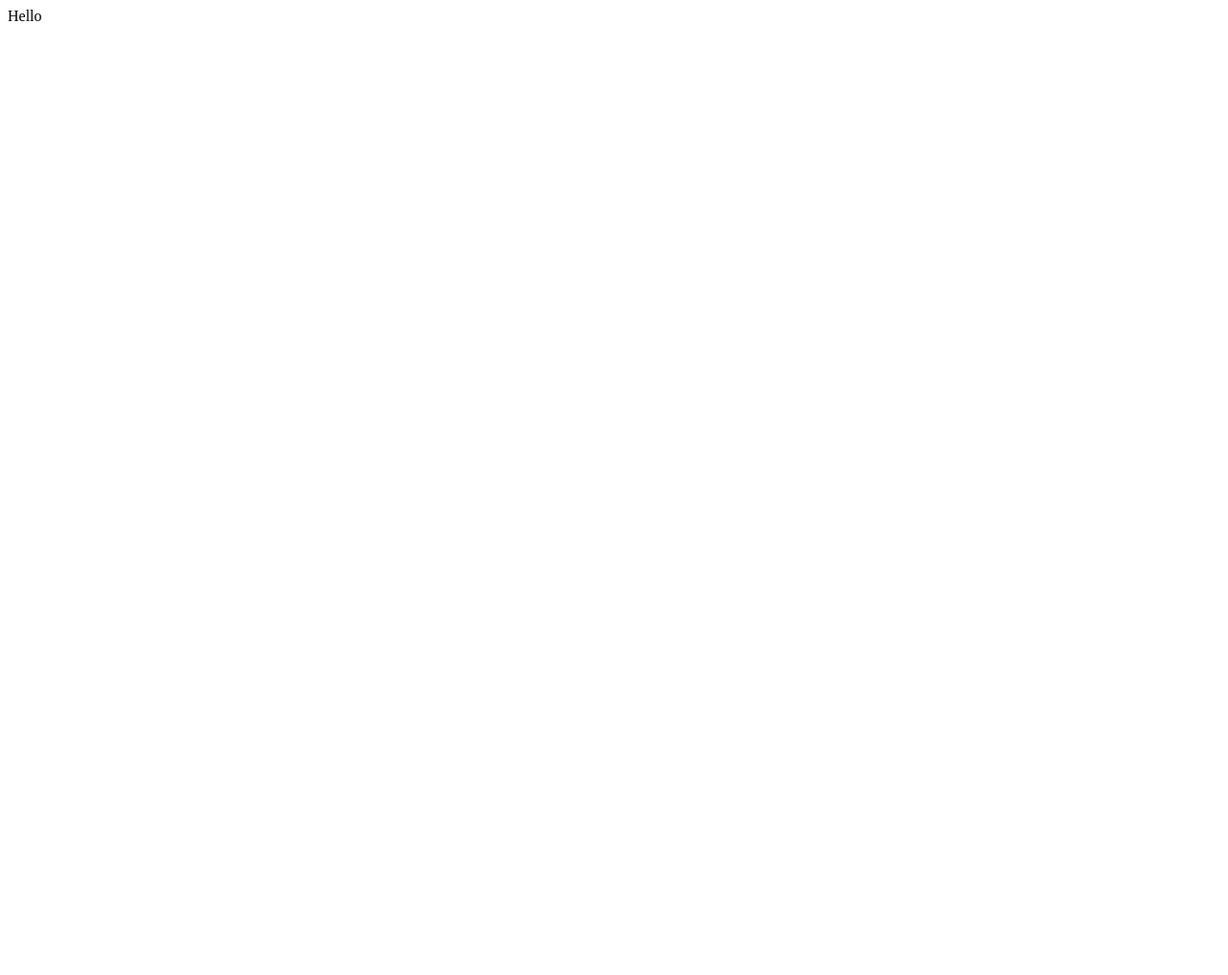
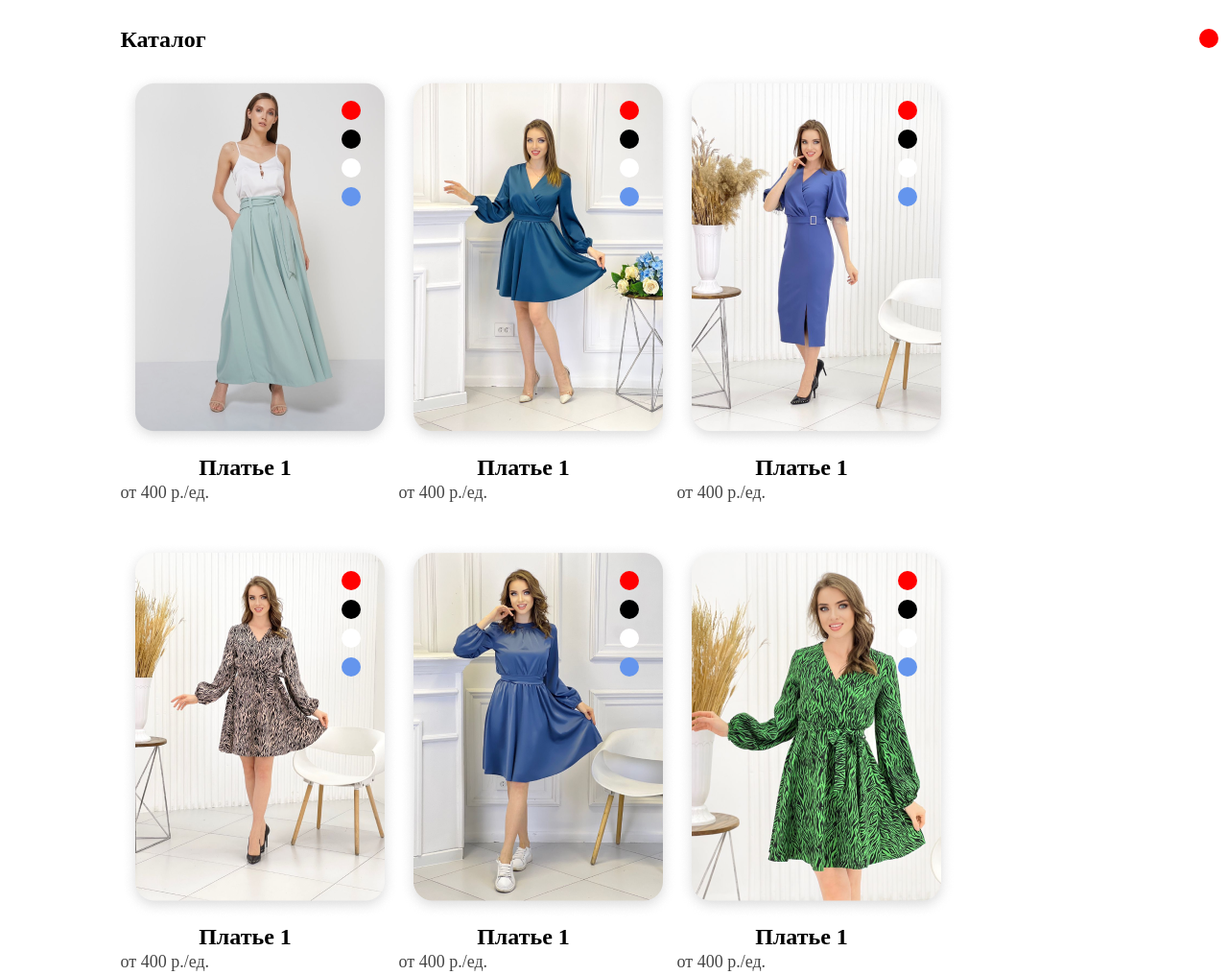
Before and after one commit to jarkynai17/get-lesson1, a plain HTML site: page index.html in a window 1280 px wide. Shown: the whole page at 96% size. Before the commit the page ends 800 px from the top, so only its background shows below. Drawn offline with Linux system fonts and the light colour scheme.

Commit message:
done section 2

```diff
--- a/index.html
+++ b/index.html
@@ -3,17 +3,82 @@
 <head>
     <meta charset="UTF-8">
     <title>Document</title>
+    <link rel="stylesheet" href="style.css">
 </head>
 <body>
-
-<header>Hello</header>
-<!--git init
-git add README.md
-git commit -m "first commit"
-git branch -M main
-git remote add origin https://github.com/jarkynai17/get-lesson1.git
-git push -u origin main-->
-
-
+<section class="products__cards">
+    <h2>    Каталог</h2>
+    <div class="container">
+        <div class="p-card">
+            <div class="p-card-img">
+                <div class="red"></div>
+                <div class="black"></div>
+                <div class="white"></div>
+                <div class="cornflowerblue"></div>
+                <img src="./girls1.png" alt="">
+            </div>
+            <div class="p-card-h3">Платье 1</div>
+            <span class="card-span">от 400 р./ед.</span>
+        </div>
+        <div class="p-card">
+            <div class="p-card-img">
+                <div class="red"></div>
+                <div class="black"></div>
+                <div class="white"></div>
+                <div class="cornflowerblue"></div>
+                <img src="./girls2.png" alt="">
+            </div>
+            <div class="p-card-h3">Платье 1</div>
+            <span class="card-span">от 400 р./ед.</span>
+        </div>
+        <div class="p-card">
+            <div class="p-card-img">
+                <div class="red"></div>
+                <div class="black"></div>
+                <div class="white"></div>
+                <div class="cornflowerblue"></div>
+                <img src="./girls3.png" alt="">
+            </div>
+            <div class="p-card-h3">Платье 1</div>
+            <span class="card-span">от 400 р./ед.</span>
+        </div>
+    </div>
+    <div class="container container-1">
+        <div class="p-card">
+            <div class="red"></div>
+            <div class="p-card-img">
+                <div class="red"></div>
+                <div class="black"></div>
+                <div class="white"></div>
+                <div class="cornflowerblue"></div>
+                <img src="./girls4.png" alt="">
+            </div>
+            <div class="p-card-h3">Платье 1</div>
+            <span class="card-span">от 400 р./ед.</span>
+        </div>
+        <div class="p-card">
+            <div class="p-card-img">
+                <div class="red"></div>
+                <div class="black"></div>
+                <div class="white"></div>
+                <div class="cornflowerblue"></div>
+                <img src="./girls5.png" alt="">
+            </div>
+            <div class="p-card-h3">Платье 1</div>
+            <span class="card-span">от 400 р./ед.</span>
+        </div>
+        <div class="p-card">
+            <div class="p-card-img">
+                <div class="red"></div>
+                <div class="black"></div>
+                <div class="white"></div>
+                <div class="cornflowerblue"></div>
+                <img src="./girls6.png" alt="">
+            </div>
+            <div class="p-card-h3">Платье 1</div>
+            <span class="card-span">от 400 р./ед.</span>
+        </div>
+    </div>
+</section>
 </body>
 </html>
--- a/style.css
+++ b/style.css
@@ -1,4 +1,88 @@
 
-body{
+
+.products__cards{
+    display: flex;
+    justify-content: center;
+    width: 1029px;
+    margin: 0 auto;
+    display: flex;
+    flex-direction: column;
+}
+
+.p-card-img{
+    /*margin-bottom: 36px;*/
+    position: relative;
+}
+
+.red{
+    position: absolute;
+    width: 20px;
+    height: 20px;
+    border-radius: 50%;
     background-color: red;
+    top: 30px;
+    right: 10px;
 }
+
+.black{
+    position: absolute;
+    width: 20px;
+    height: 20px;
+    border-radius: 50%;
+    background-color: black;
+    top: 60px;
+    right: 10px;
+}
+
+.white{
+    position: absolute;
+    width: 20px;
+    height: 20px;
+    border-radius: 50%;
+    background-color: white;
+    top: 90px;
+    right: 10px;
+}
+
+.cornflowerblue{
+    position: absolute;
+    width: 20px;
+    height: 20px;
+    border-radius: 50%;
+    background-color: cornflowerblue;
+    top: 120px;
+    right: 10px;
+}
+
+.p-card-h3{
+    text-align: center;
+    font-family: Venti CF;
+    font-size: 24px;
+    font-weight: 700;
+    line-height: 29px;
+    letter-spacing: 0em;
+}
+
+.card-span{
+    color: #454545;
+    font-family: Venti CF;
+    font-size: 18px;
+    font-weight: 500;
+    line-height: 22px;
+    letter-spacing: 0em;
+    text-align: left;
+}
+
+.p-card{
+    width: 260px;
+}
+
+.container{
+    display: flex;
+    align-items: center;
+    gap: 30px;
+}
+
+.container-1{
+    margin-top: 4%;
+}
```
Also changed, not shown: girls1.png (added), girls2.png (added), girls3.png (added), girls4.png (added), girls5.png (added), girls6.png (added).
